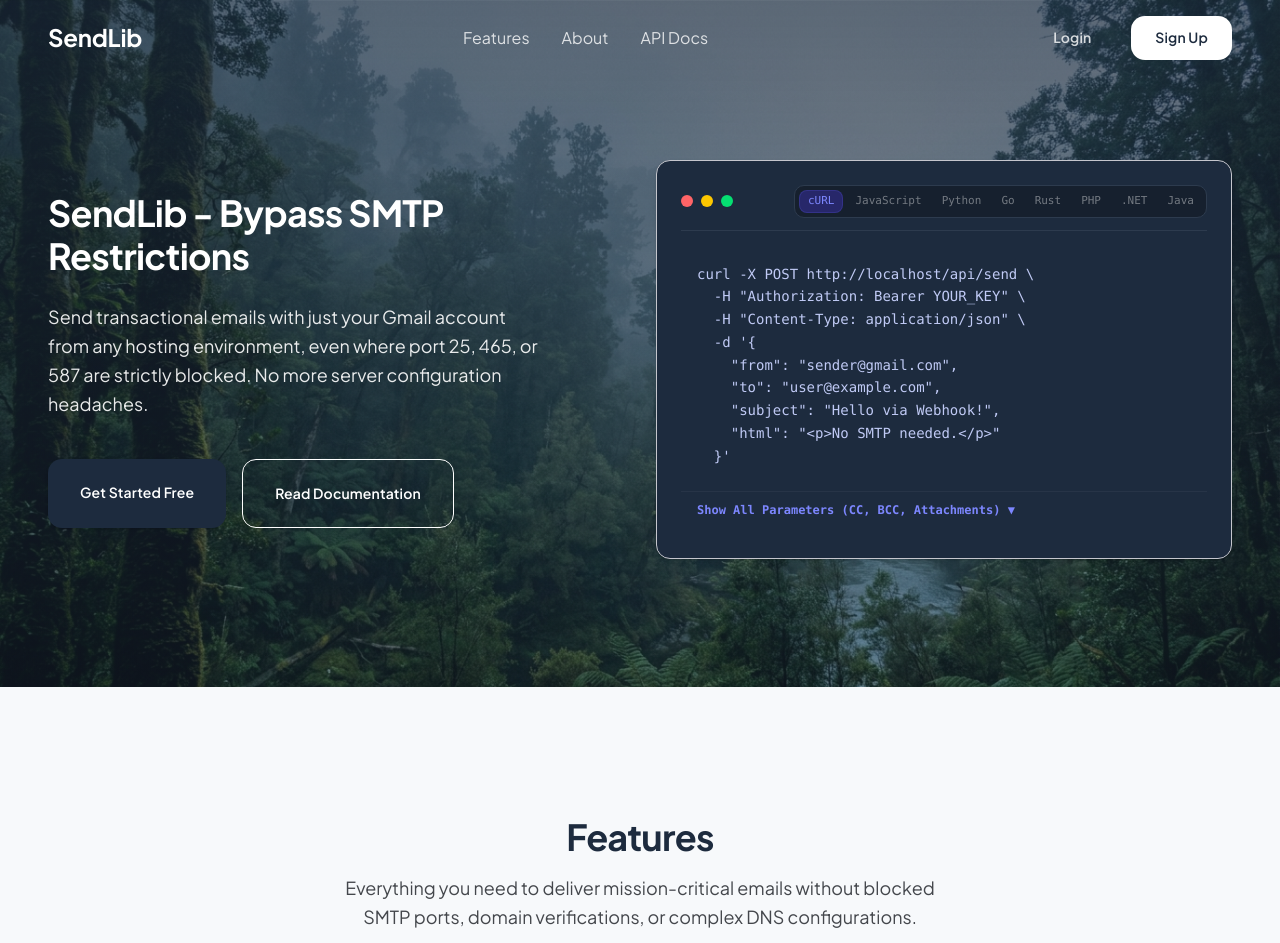
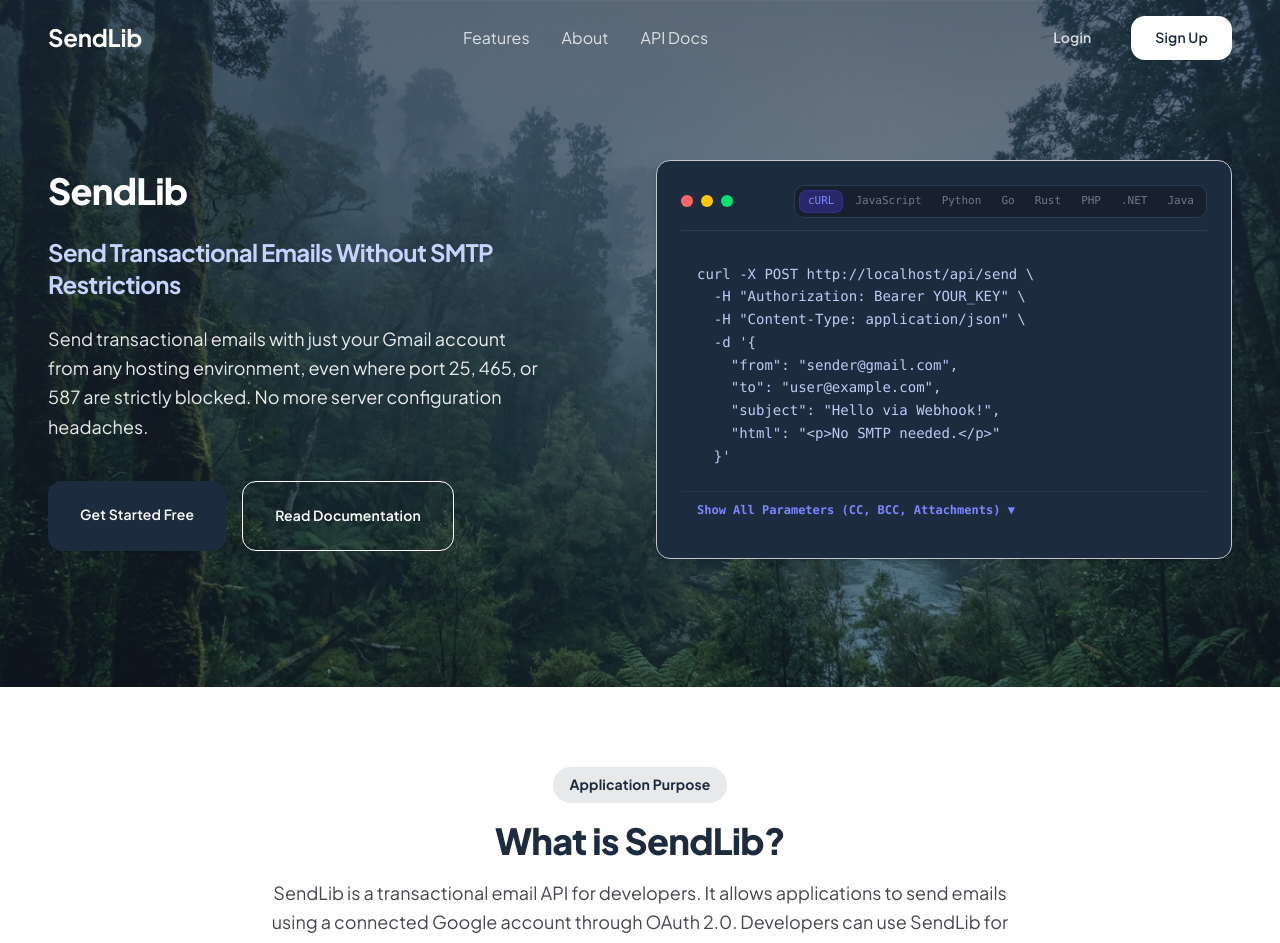
Before and after one commit to samueltuoyo15/send-liberty, a Next.js app: page / in a window 1280 px wide. Shown: the top 943 px of the page. Built offline with nearby package versions, Linux system fonts and the light colour scheme; no server answers.

Commit message:
feat(ui): add informational section explaining SendLib purpose and update landing page hero content

```diff
--- a/components/home/HomeClient.tsx
+++ b/components/home/HomeClient.tsx
@@ -122,9 +122,12 @@
         >
           <div className="max-w-7xl mx-auto px-margin-mobile md:px-margin-desktop pt-24 pb-xl md:pt-40 md:pb-32 grid md:grid-cols-2 gap-xl items-center">
             <div className="space-y-lg">
-              <h1 className="font-headline-lg-mobile md:font-headline-lg text-headline-lg-mobile md:text-headline-lg text-white">
-                SendLib - Bypass SMTP Restrictions
+              <h1 className="font-headline-lg-mobile md:font-headline-lg text-headline-lg-mobile md:text-headline-lg text-white font-extrabold">
+                SendLib
               </h1>
+              <p className="text-xl md:text-2xl font-bold text-indigo-200 tracking-tight">
+                Send Transactional Emails Without SMTP Restrictions
+              </p>
               <p className="font-body-lg text-body-lg max-w-[500px] text-white/90 leading-relaxed">
                 Send transactional emails with just your Gmail account from any hosting environment, even where port 25, 465, or 587 are strictly blocked. No more server configuration headaches.
               </p>
@@ -516,6 +519,21 @@
           </div>
         </section>
 
+        {/* What is SendLib Section */}
+        <section id="what-is-sendlib" className="py-xl md:py-20 bg-white border-b border-outline-variant/60">
+          <div className="max-w-4xl mx-auto px-margin-mobile md:px-margin-desktop text-center space-y-md">
+            <span className="px-md py-xs rounded-full bg-primary-sendlib/10 text-primary-sendlib font-label-sm text-label-sm inline-block font-bold">
+              Application Purpose
+            </span>
+            <h2 className="font-headline-lg text-headline-lg text-primary-sendlib font-extrabold">
+              What is SendLib?
+            </h2>
+            <p className="font-body-lg text-body-lg text-on-surface-variant leading-relaxed max-w-3xl mx-auto">
+              SendLib is a transactional email API for developers. It allows applications to send emails using a connected Google account through OAuth 2.0. Developers can use SendLib for verification emails, notifications, password resets, and other application emails without configuring SMTP servers or dealing with blocked cloud ports.
+            </p>
+          </div>
+        </section>
+
         {/* Features Bento Grid */}
         <section id="features" className="py-xl md:py-32 bg-surface">
           <div className="max-w-7xl mx-auto px-margin-mobile md:px-margin-desktop">
```
Also changed, not shown: 1 other file (tests, documents, lock files or other folders).
